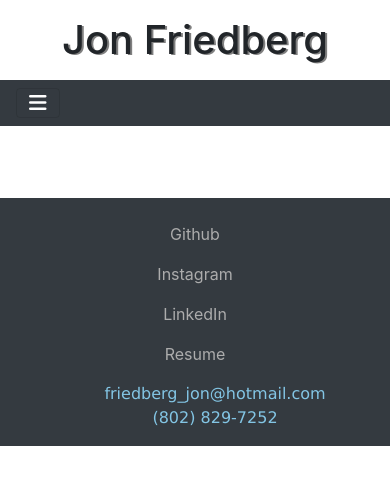
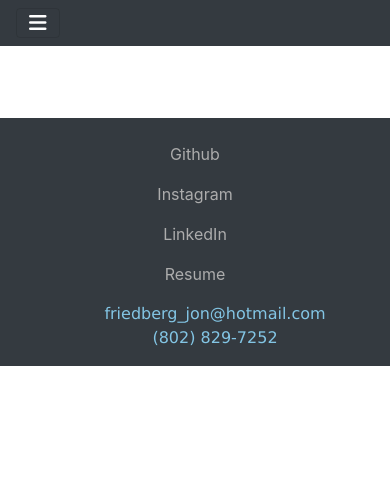
Before and after one commit to jonfriedberg123/home, a React (Create React App) app: page / in a window 390 px wide. Shown: the top 484 px of the page. Built offline with nearby package versions, Linux system fonts and the light colour scheme.

Commit message:
mobile touchups

```diff
--- a/src/App.js
+++ b/src/App.js
@@ -16,10 +16,7 @@ import dreamScene from "./Images/illustrations/dreamScene.jpg";
 function App() {
   return (
     <div>
-      <p></p>
-       <h1 style={{ display: 'flex',
-      justifyContent: 'center', width: '100%', height: 'auto',textShadow: "2px 1px grey"}}>Jon Friedberg</h1>
-    <p></p>
+
     <NavBar />
     <Switch>
       <Route exact path="/home" component={Home} />
```
